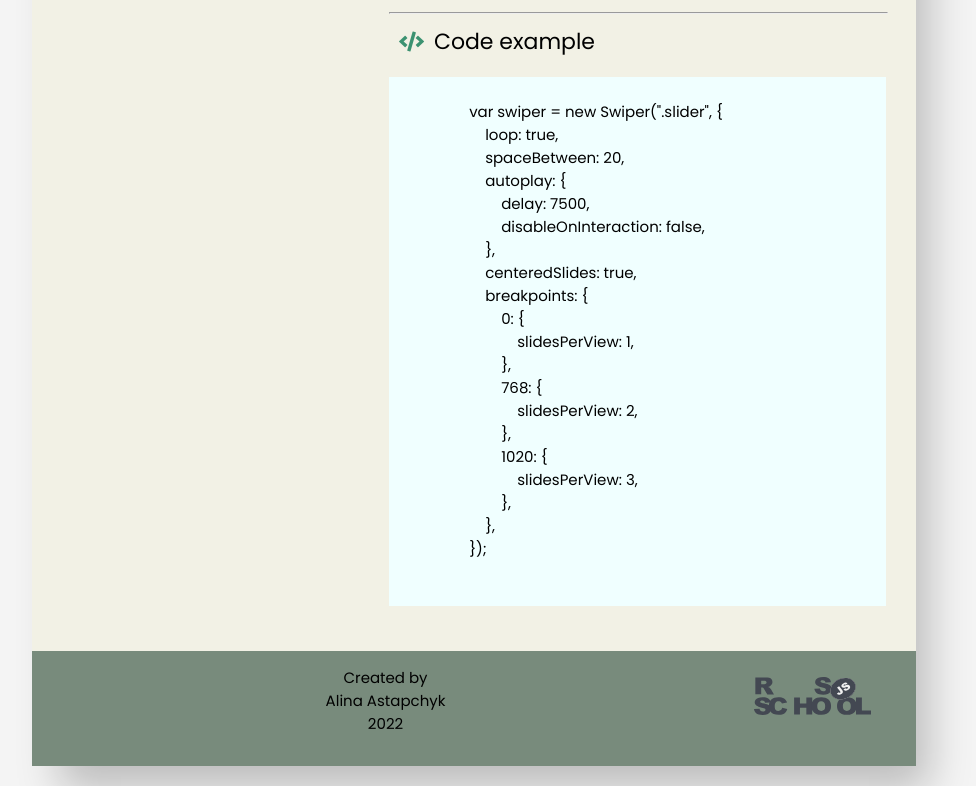
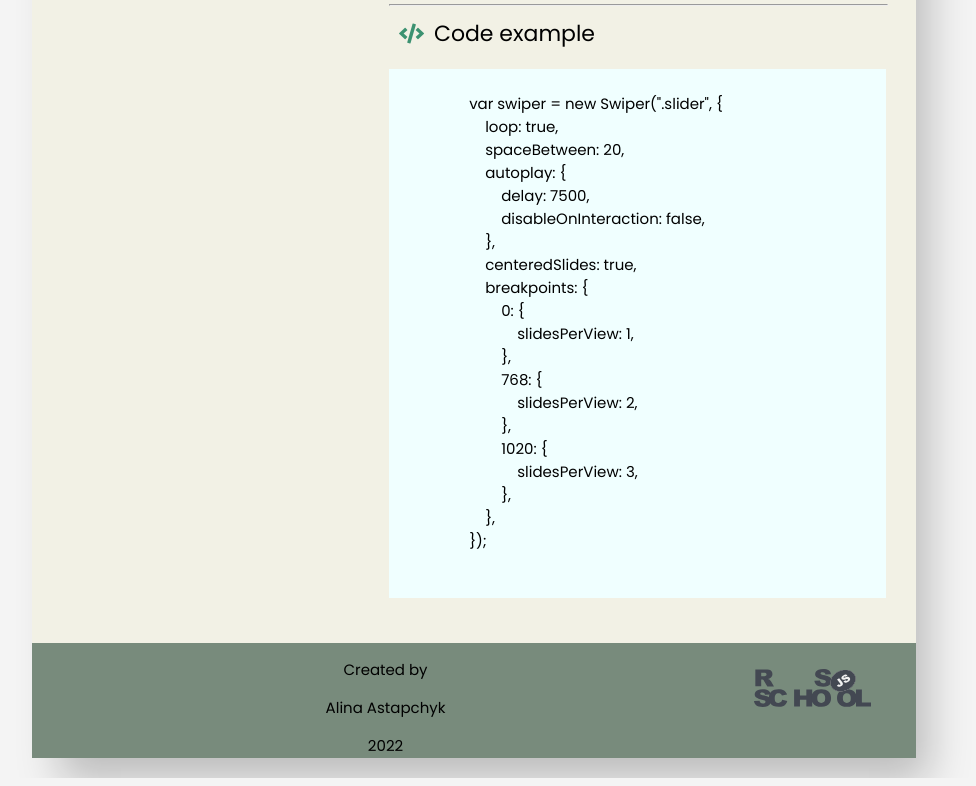
Before and after one commit to astap4/rsschool-cv, a plain HTML site: page index.html in a window 1280 px wide. Shown: the part 1362-2148 px from the top of the page, without its empty margins (166-1142 px from the left). Drawn offline with Linux system fonts and the light colour scheme.

Commit message:
fix: delete tag br

```diff
--- a/index.html
+++ b/index.html
@@ -77,8 +77,8 @@
                 <hr>
                 <div class="btn fas fa-briefcase"></div><span>Work experience</span>
                 <h3>life:) Belarus (CJSC Belarussian Telecommunication Network)</h3>
-                Economist of the 1st category <br/>
-                Settlements with domestic and international companies, forecasting, <br/>
+                <p>Economist of the 1st category</p>
+                Settlements with domestic and international companies, forecasting,
                 reporting, reconciliations, AP / AR, invoicing, contract management
 
                 <hr>
@@ -154,9 +154,9 @@
     </div>
     <footer class="footer">
         <div class="footer-text">
-            <p>Created by<br/>
-                Alina Astapchyk<br/>
-                2022</p>
+            <p>Created by<p>
+            <p>Alina Astapchyk</p>
+            <p>2022</p>
         </div>
         <div class="footer-right">
             <img src="./image/rsschooljs.svg" alt="rs school logo" id="rs-logo">
```
